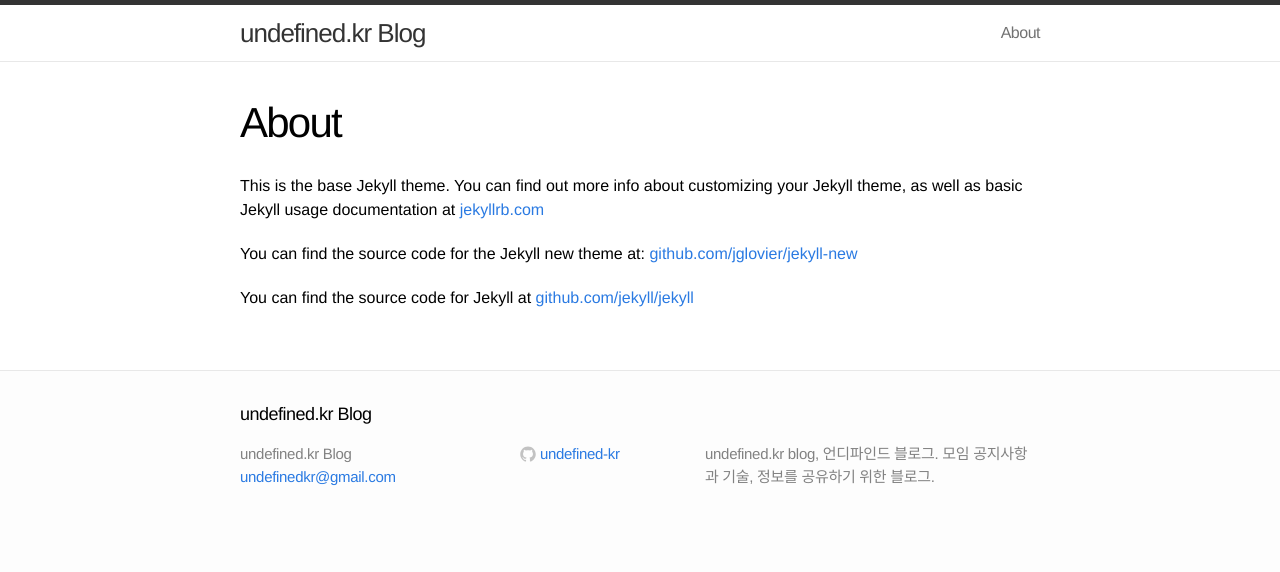
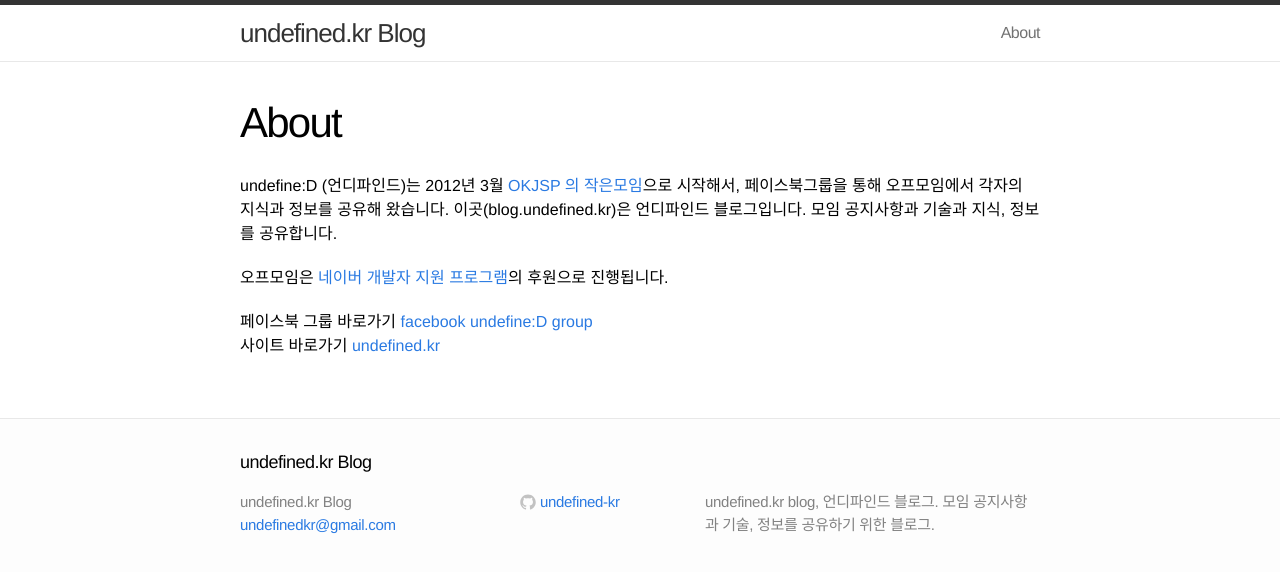
Before and after one commit to undefined-kr/undefined-kr.github.io, a Jekyll site: the page built from about.md, in a window 1280 px wide. Shown: the top 572 px of the page. Built offline with Jekyll 4.4.1, drawn with Linux system fonts in a browser that asks for light colours.

Commit message:
about 최초수정

```diff
--- a/about.md
+++ b/about.md
@@ -4,8 +4,9 @@ title: About
 permalink: /about/
 ---
 
-This is the base Jekyll theme. You can find out more info about customizing your Jekyll theme, as well as basic Jekyll usage documentation at [jekyllrb.com](http://jekyllrb.com/)
+undefine:D (언디파인드)는 2012년 3월 [OKJSP 의 작은모임](http://www.okjsp.net/seq/186829)으로 시작해서, 페이스북그룹을 통해 오프모임에서 각자의 지식과 정보를 공유해 왔습니다. 이곳(blog.undefined.kr)은 언디파인드 블로그입니다. 모임 공지사항과 기술과 지식, 정보를 공유합니다.
 
-You can find the source code for the Jekyll new theme at: [github.com/jglovier/jekyll-new](https://github.com/jglovier/jekyll-new)
+오프모임은 [네이버 개발자 지원 프로그램](http://developer.naver.com/wiki/pages/techSupport)의 후원으로 진행됩니다.
 
-You can find the source code for Jekyll at [github.com/jekyll/jekyll](https://github.com/jekyll/jekyll)
+페이스북 그룹 바로가기 [facebook undefine:D group](https://www.facebook.com/groups/html5jsstudy/)
+사이트 바로가기 [undefined.kr](http://undefined.kr/)
```
